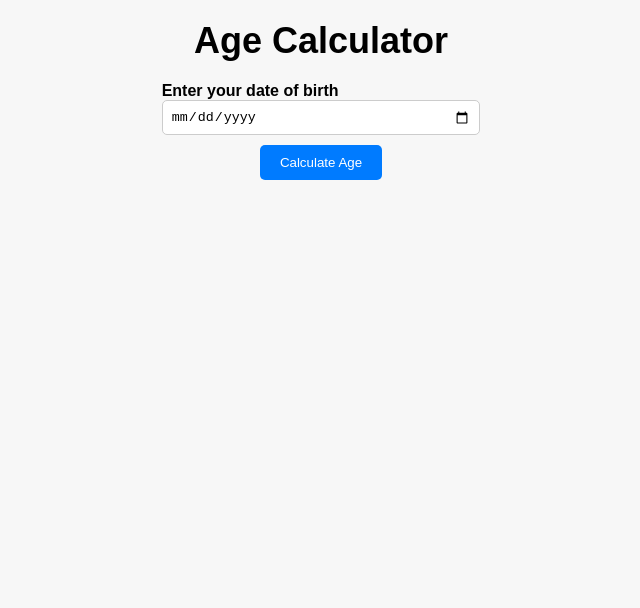
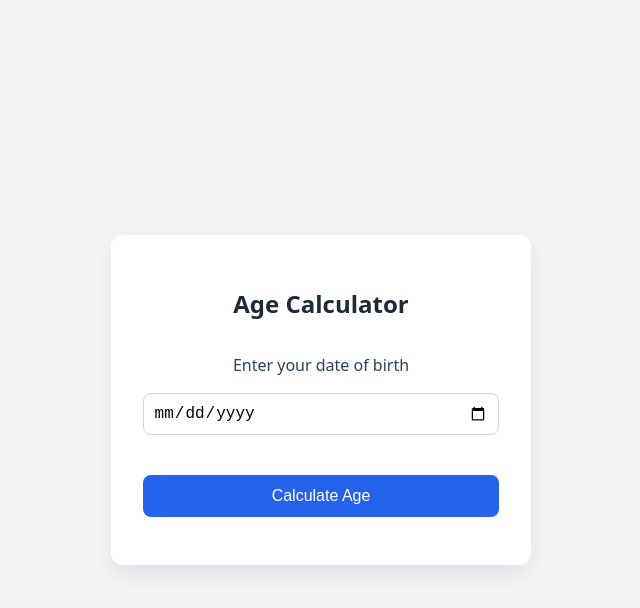
Before and after one commit to souravxdev/js-age-calculator, a plain HTML site: page index.html in a window 1280 px wide. Shown: the whole page, without its empty margins (319-959 px from the left). Drawn offline with Linux system fonts and the light colour scheme.

Commit message:
Refactor(css): Improve styling structure and introduce CSS variables - Added CSS custom properties for theme colors - Improved layout and spacing consistency - Enhanced card UI and shadow styling - Applied modern button styles with hover transitions - Improved overall visual hierarchy

```diff
--- a/css/styles.css
+++ b/css/styles.css
@@ -1,64 +1,109 @@
-body{
-    margin: 0;
-    padding: 20px;
-    font-family: "Montserrat", sans-serif;
-
-    background-color: #f7f7f7;
+:root {                                                     /*
+                                                                CSS Variables (Custom Properties)
+                                                                Makes theme colors reusable and maintainable
+                                                            */
+    --primary: #2563eb;
+    --primary-hover: #1e40af;
+    --background: #f3f4f6;
+    --text-dark: #1f2937;
+    --text-light: #2e425e;
+    --error: #dc2626;
 }
 
-.container{
-    background-color: #fff;
-    box-shadow: 0 0 10px rgba(0, 0, 0, 0.2);
-    padding: 20px;
-    max-width: 600px;
-    margin: 0 auto;
-    border-radius: 5px;
-    margin-top: 50px;
+*,
+*::before,
+*::after {                                                  /*
+                                                                Resest & Box Model Fix
+                                                                Ensures consistent sizing behavior
+                                                            */
+    box-sizing: border-box;
 }
 
-h1{
-    font-size: 36px;
-    text-align: center;
-    margin-top: 0;
-    margin-bottom: 20px;
+body {
+                                                            /*
+                                                                Body Styling
+                                                                    - Center content
+                                                                    - Apply global font
+                                                                    - Full viewport height
+                                                            */
+    margin: 0;
+    font-family:
+        system-ui,
+        -apple-system,
+        BlinkMacSystemFont,
+        'Segoe UI',
+        Roboto,
+        Oxygen,
+        Ubuntu,
+        Cantarell,
+        'Open Sans',
+        'Helvetica Neue',
+        sans-serif;
+    background-color: var(--background);
+    display: flex;
+    justify-content: center;
+    align-items: center;
+    height: 100vh;
 }
 
-.form{
+.app {                                                      /* Wrapper container */
+    width: 100%;
+    padding: 1rem;
+}
+
+.card {                                                     /* Card component */
+    background: white;
+    padding: 2rem;
+    max-width: 420px;
+    margin: auto;
+    border-radius: 12px;
+    box-shadow: 0 10px 25px rgba(0, 0, 0, 0.08);
+}
+
+.card__title {                                              /* Title styling */
+    text-align: center;
+    margin-bottom: 1.5rem;
+    color: var(--text-dark);
+}
+
+.form__group {                                              /* Form group layout */
     display: flex;
     flex-direction: column;
-    align-items: center;
+    gap: 0.5rem;
 }
 
-label{
-    font-weight: bold;
-    margin-bottom: 10px;
+.form__label {                                              /* Label styling */
+    padding: 0.6rem;
+    text-align: center;
+    color: var(--text-light);
 }
 
-input{
-    padding: 8px;
-    border: 1px solid #ccc;
-    border-radius: 5px;
-    width: 100%;
-    max-width: 300px;
+.form__input {                                              /* Input field styling */
+    padding: 0.6rem;
+    border-radius: 8px;
+    border: 1px solid #d1d5db;
+    font-size: 1rem;
 }
 
-button{
-    background-color: #007bff;
-    color: white;
-    border: none;
-    padding: 10px 20px;
-    border-radius: 5px;
-    cursor: pointer;
-    margin-top: 10px;
-    transition: background-color 0.3s ease;
+.form__error {                                              /* Error message styling */
+    color: var(--error);
+    font-size: 0.875rem;
+    height: 1rem; /* prevents layout shift */
 }
 
-button:hover{
-    background-color: #0062cc;
+.calculate-btn {                                            /* Button styling */
+    margin-top: 1rem;
+    padding: 0.75rem;
+    border: none;
+    border-radius: 8px;
+    background-color: var(--primary);
+    color: white;
+    font-size: 1rem;
+    cursor: pointer;
+    transition: background 0.3s ease;
+
+    display: flex;
+    justify-content: center;
+    align-items: center;
+    width: 100%;
 }
-
-#result{
-    margin-top: 20px;
-    font-size: 24px;
-    font-weight: bold;
-}
--- a/index.html
+++ b/index.html
@@ -33,7 +33,7 @@
               <small class="form__error" id="error-message"></small>            <!-- Error message placeholder (controlled via JS) -->
           </div>
 
-          <button type="submit" class="btn">Calculate Age</button>              <!-- Submit button triggers calculation -->
+          <button type="submit" class="calculate-btn">Calculate Age</button>              <!-- Submit button triggers calculation -->
         </form>
 
         <p class="result" id="result" aria-live="polite"></p>                   <!-- Result container:
```
